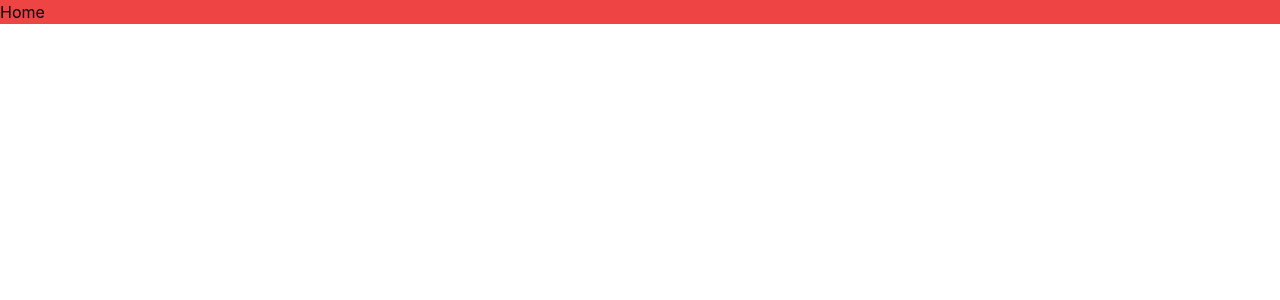
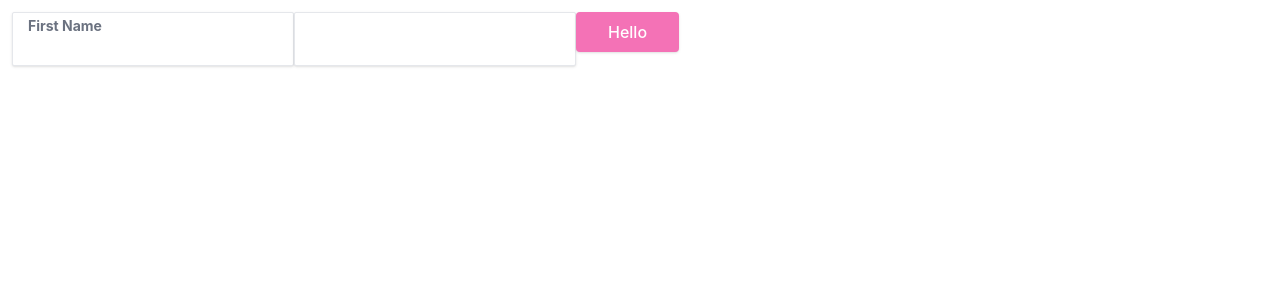
Before and after one commit to SamiiBou/Zephy-smart-contract, a React (Vite) app in the folder client/: page / in a window 1280 px wide. Shown: the top 300 px of the page. Built offline with nearby package versions, Linux system fonts and the light colour scheme.

Commit message:
fix: tailwind not working

```diff
--- a/client/src/assets/css/main.css
+++ b/client/src/assets/css/main.css
@@ -21,3 +21,32 @@
   @apply outline outline-red-500;
 }
 /* END */
+
+@keyframes ripple {
+  0% {
+    transform: scale(0);
+    opacity: 1;
+  }
+  100% {
+    transform: scale(5);
+    opacity: 0;
+  }
+}
+
+.ripple {
+  position: relative;
+  overflow: hidden;
+}
+
+.ripple::after {
+  content: "";
+  position: absolute;
+  top: var(--coord-y, 50%);
+  left: var(--coord-x, 50%);
+  width: 50%;
+  aspect-ratio: 1/1;
+  background: rgba(255, 255, 255, 0.5);
+  border-radius: 50%;
+  transform: translate(-50%, -50%);
+  animation: ripple .5s linear infinite;
+}
--- a/client/src/components/ui/Button.jsx
+++ b/client/src/components/ui/Button.jsx
@@ -1,25 +1,55 @@
-import { clsx } from "@/utils";
+import { clsx } from "../../utils";
 import PropTypes from 'prop-types'
+import { forwardRef, useState, useEffect } from 'react'
 
-function Button({ variant, className, ...htmlButtonProps}) {
+const Button = forwardRef(({ variant, className, ...htmlButtonProps}, ref) => {
+  const [isRippling, setIsRippling] = useState(false);
+  const [coords, setCoords] = useState({ x: -1, y: -1 });
+
+  useEffect(() => {
+    if (coords.x !== -1 && coords.y !== -1) {
+      setIsRippling(true);
+      setTimeout(() => setIsRippling(false), 300);
+    } else setIsRippling(false);
+  }, [coords]);
+
+  useEffect(() => {
+    if (!isRippling) setCoords({ x: -1, y: -1 });
+  }, [isRippling]);
+
+  const handleClick = e => {
+    const rect = e.target.getBoundingClientRect();
+    setCoords({ x: (e.clientX - rect.left) /2, y: (e.clientY - rect.top) /2 });
+    htmlButtonProps.onClick && htmlButtonProps.onClick(e);
+  }
+
   const styles = {
     primary: "bg-niche-purple-500 active:ring-4 transition-all active:ring-gray-400 hover:bg-niche-purple-400 text-white",
+    default: "bg-pink-400 active:ring-4 text-white transition-all active:ring-pink-200 hover:bg-niche-purple-400",
     secondary: "bg-niche-purple-300",
-    default: "bg-pink-400",
   };
 
   return (
     <button
       {...htmlButtonProps}
+      ref={ref}
+      style={{
+        '--coord-x': `${coords.x}px`,
+        '--coord-y': `${coords.y}px`,
+        ...htmlButtonProps.style,
+      }}
       className={clsx([
-        " px-8 py-3 font-medium rounded-3xl",
+        "px-8 py-2 font-medium rounded shadow appearance-none overflow-hidden relative",
         styles[variant || "default"] || styles.default,
+        isRippling && 'ripple',
         className,
       ])}
-    />
+      onClick={handleClick}
+    >
+      {htmlButtonProps.children}
+    </button>
   );
-}
-
+})
 
 Button.propTypes = {
   children: PropTypes.node.isRequired,
@@ -31,4 +61,6 @@ Button.propTypes = {
   className: PropTypes.string,
 }
 
+Button.displayName = 'Button'
+
 export default Button
--- /dev/null
+++ b/client/src/components/ui/TextInput.jsx
@@ -0,0 +1,33 @@
+import { forwardRef } from 'react'
+import PropTypes from 'prop-types'
+import { clsx } from '../../utils'
+
+const TextInput = forwardRef(({ label, ...props }, ref) => {
+  return (
+    <div className="mb-4 inline-block relative">
+      {label && (
+        <label className="block text-gray-500 pl-4 select-none pt-1 absolute text-sm font-bold mb-2" htmlFor={props.id}>
+          {label}
+        </label>
+      )}
+      <input
+        ref={ref}
+        className={clsx([
+          "shadow appearance-none border rounded-[2px] px-4 w-full text-gray-700 leading-tight focus:outline-none focus:shadow-outline",
+          label ? "pt-6 pb-2" : "py-4 ",
+        ])}
+        type="text"
+        {...props}
+      />
+    </div>
+  )
+})
+
+TextInput.displayName = 'TextInput'
+
+TextInput.propTypes = {
+  label: PropTypes.string,
+  id: PropTypes.string,
+}
+
+export default TextInput
--- a/client/src/pages/Home.jsx
+++ b/client/src/pages/Home.jsx
@@ -1,7 +1,15 @@
-
+import Button from "../components/ui/Button"
+import TextInput from "../components/ui/TextInput"
 
 export default function Home() {
   return (
-    <div className="bg-red-500">Home</div>
+    <div className="px-3 py-3 flex ">
+      <TextInput label="First Name"/>
+      <TextInput />
+      <div>
+
+      <Button >Hello</Button>
+      </div>
+    </div>
   )
 }
--- /dev/null
+++ b/client/src/utils/index.ts
@@ -0,0 +1,9 @@
+export function clsx(obj: Record<string, boolean> | string[]) {
+  if (Array.isArray(obj)) {
+    return obj.filter(e => e).join(" ");
+  }
+
+  if (typeof obj === 'object') {
+    return Object.entries(obj).filter(([_cls, state]) => state && _cls).map(([_class, _]) => _class).join(' ')
+  }
+}
```
Also changed, not shown: client/src/utils/hooks/useScroll.tsx (added, +27 -0 lines).
